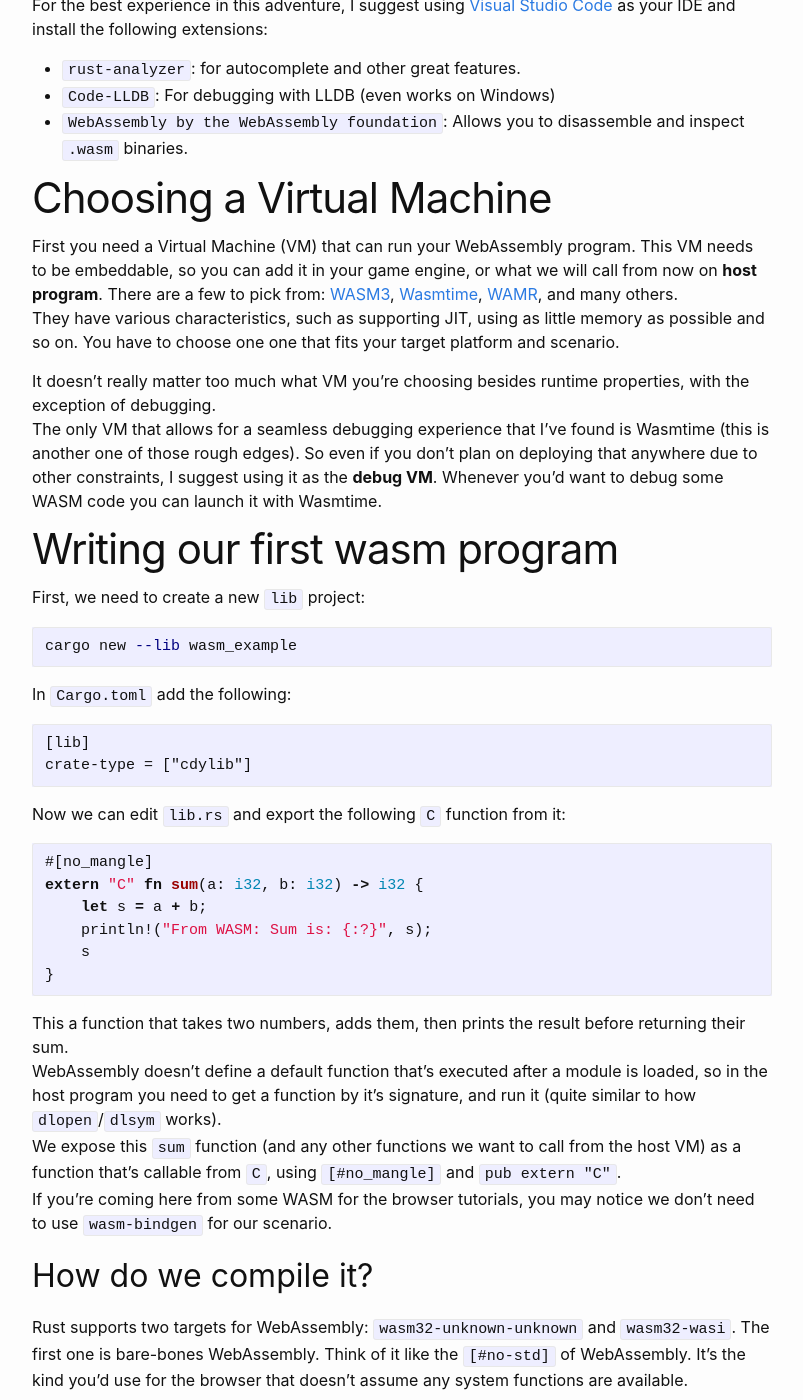
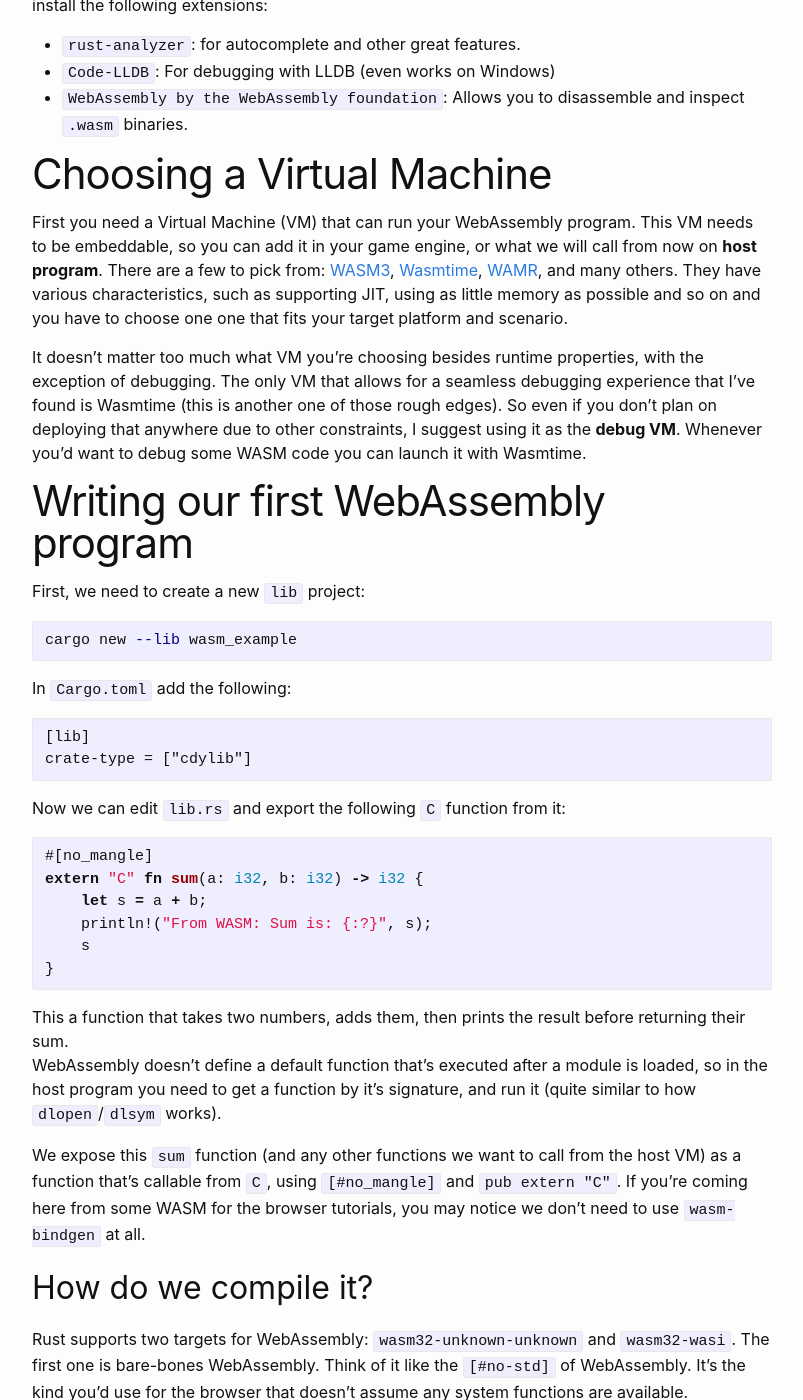
Before and after one commit to AlexEne/AlexEne.github.io, a Jekyll site: the page built from _posts/2020-08-17-webassembly-without-the-browser-part-1.md, in a window 1280 px wide and 1400 px high, scrolled down 1217 px. Shown: the whole window, without its empty margins (238-1041 px from the left). Built offline with Jekyll 4.4.1, drawn with Linux system fonts in a browser that asks for light colours; comment, search, counter and statistics services are not loaded; some of the changed text lies outside the part shown.

Commit message:
formatting

````diff
--- a/_posts/2020-08-17-webassembly-without-the-browser-part-1.md
+++ b/_posts/2020-08-17-webassembly-without-the-browser-part-1.md
@@ -8,8 +8,7 @@ However, there is an area where WebAssembly is really powerful but not talked to
 
 ## What is WebAssembly?
 Web people are on a roll of giving bad names to things (web-gpu is another example).
-WebAssembly is neither web or assembly, but a bytecode that can be targeted from languages like C++, C#, Rust and others.
-This means you can write some Rust code, compile it into WebAssembly and run that code in a WebAssembly virtual machine.
+WebAssembly is neither web or assembly, but a bytecode that can be targeted from languages like C++, C#, Rust and others. This means you can write some Rust code, compile it into WebAssembly and run that code in a WebAssembly virtual machine.
 
 This is powerful because you won't have to deal with garbage collected scripted languages anymore, and essentially use Rust or C++ as your _scripting language_.  WebAssembly enables predictable and stable performance because it doesn't require garbage collection like the usual options (LUA/JavaScript).
 
@@ -30,13 +29,11 @@ For the best experience in this adventure, I suggest using [Visual Studio Code](
 * `WebAssembly by the WebAssembly foundation`: Allows you to disassemble and inspect `.wasm` binaries.
 
 # Choosing a Virtual Machine
-First you need a Virtual Machine (VM) that can run your WebAssembly program. This VM needs to be embeddable, so you can add it in your game engine, or what we will call from now on __host program__. There are a few to pick from: [WASM3](https://github.com/wasm3/wasm3), [Wasmtime](https://github.com/bytecodealliance/wasmtime), [WAMR](https://github.com/bytecodealliance/wasm-micro-runtime), and many others.
-They have various characteristics, such as supporting JIT, using as little memory as possible and so on. You have to choose one one that fits your target platform and scenario.
+First you need a Virtual Machine (VM) that can run your WebAssembly program. This VM needs to be embeddable, so you can add it in your game engine, or what we will call from now on __host program__. There are a few to pick from: [WASM3](https://github.com/wasm3/wasm3), [Wasmtime](https://github.com/bytecodealliance/wasmtime), [WAMR](https://github.com/bytecodealliance/wasm-micro-runtime), and many others. They have various characteristics, such as supporting JIT, using as little memory as possible and so on and you have to choose one one that fits your target platform and scenario.
 
-It doesn't really matter too much what VM you're choosing besides runtime properties, with the exception of debugging.
-The only VM that allows for a seamless debugging experience that I've found is Wasmtime (this is another one of those rough edges). So even if you don't plan on deploying that anywhere due to other constraints, I suggest using it as the __debug VM__. Whenever you'd want to debug some WASM code you can launch it with Wasmtime.
+It doesn't matter too much what VM you're choosing besides runtime properties, with the exception of debugging. The only VM that allows for a seamless debugging experience that I've found is Wasmtime (this is another one of those rough edges). So even if you don't plan on deploying that anywhere due to other constraints, I suggest using it as the __debug VM__. Whenever you'd want to debug some WASM code you can launch it with Wasmtime.
 
-# Writing our first wasm program
+# Writing our first WebAssembly program
 
 First, we need to create a new `lib` project:
 ```bash
@@ -63,11 +60,10 @@ extern "C" fn sum(a: i32, b: i32) -> i32 {
 
 This a function that takes two numbers, adds them, then prints the result before returning their sum.
 WebAssembly doesn't define a default function that's executed after a module is loaded, so in the host program you need to get a function by it's signature, and run it (quite similar to how `dlopen`/`dlsym` works).
-We expose this `sum` function (and any other functions we want to call from the host VM) as a function that's callable from `C`, using `[#no_mangle]` and `pub extern "C"`.
-If you're coming here from some WASM for the browser tutorials, you may notice we don't need to use `wasm-bindgen` for our scenario.
+
+We expose this `sum` function (and any other functions we want to call from the host VM) as a function that's callable from `C`, using `[#no_mangle]` and `pub extern "C"`. If you're coming here from some WASM for the browser tutorials, you may notice we don't need to use `wasm-bindgen` at all.
 
 ## How do we compile it?
-
 Rust supports two targets for WebAssembly: `wasm32-unknown-unknown` and `wasm32-wasi`. The first one is bare-bones WebAssembly. Think of it like the `[#no-std]` of WebAssembly. It's the kind you'd use for the browser that doesn't assume any system functions are available.
 
 At the other end, `wasm32-wasi` assumes that the VM exposes the `WASI` functionality, allowing a different implementation of the standard library to be used (the implementation that depends on the WASI functions to be available).
@@ -86,8 +82,10 @@ cargo build wasm32-wasi
 
 ## But how does `println!()` work?
 You may have noticed that we're calling `println!()` and expecting the program to work and print to the console, but how does a WebAssembly program knows how to do that?
+
 This is why we're using `wasm32-wasi`. This target selects for the rust stdlib the version that assumes some functionality to be there (the `WASI` functions). Printing to the console means just writing to a special file descriptor. Most VMs allow that by default so we don't need to do any special settings, besides compiling the correct `wasm32-wasi` target.
-If you have installed the required extensions for vscode, you can now right click on `target/wasm32-wasi/debug/wasm_example.wasm` and select `Show WebAssembly`. You should have a new file open in vscode that looks like this:
+
+If you have installed the required extensions for vscode, you can now right click on `target/wasm32-wasi/debug/wasm_example.wasm` and select `Show WebAssembly` and you should have a new file open in vscode that looks like this:
 
 ```s
 (module
@@ -113,8 +111,7 @@ All imported or exported functions from a WebAssembly module require a namespace
 You can pick any VM that has WASI available. I will use Wasmtime because later on I want to show you how to debug WebAssembly and this VM is the only one where debugging works at the moment.
 
 The program loads the wasm binary file from the path: `examples/wasm_example.wasm`.
-This is the file you have previously compiled that you can find in `wasm_example/target/wasm32-wasi/debug/wasm_example.wasm`.
-__Make sure you move it in the right place before running the host program.__
+This is the file you have previously compiled that you can find in `wasm_example/target/wasm32-wasi/debug/wasm_example.wasm`. __Make sure you move it in the right place before running the host program.__
 
 Here is the full listing of the host VM rust program that initializes the Wasmtime VM, loads the module, links against WASI and loads and executes the exported `sum` function from the WASM module:
 
````
